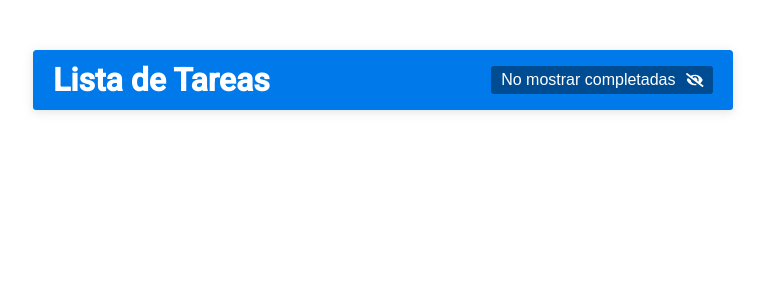
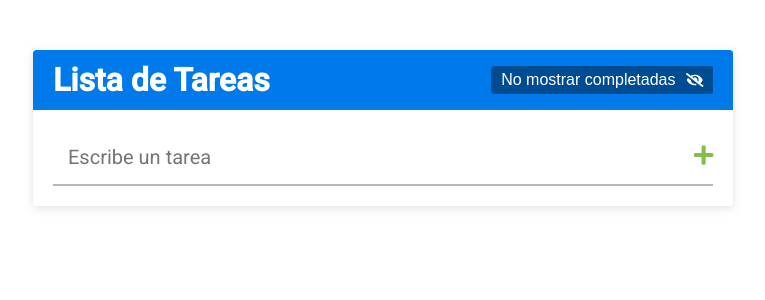
Before and after one commit to GuillermoSM5/task-list, a React (Create React App) app: page / in a window 1280 px wide. Shown: the top 300 px of the page, without its empty margins (257-1022 px from the left). Built offline with nearby package versions, Linux system fonts and the light colour scheme.

Commit message:
Se garega barra para agregar tareas y su estilo

```diff
--- a/src/App.jsx
+++ b/src/App.jsx
@@ -1,10 +1,13 @@
 import React from 'react';
 import './App.css'
 import Header from './components/Header/Header'
+import Formulario from './components/Formulario/Formulario'
+
 const App= () => {
   return (
     <div className="contenedor">
       <Header/>
+      <Formulario/>
     </div>
   );
 }
--- /dev/null
+++ b/src/components/Formulario/Formulario.css
@@ -0,0 +1,37 @@
+@import '../../App.css';
+
+.formulario-tareas {
+    display: flex;
+    justify-content: space-between;
+    align-items: center;
+    position: relative;
+    padding: 20px;
+    box-shadow: 0 2px 10px rgba(139,139,139,.25);
+}
+
+.formulario-tareas__input {
+    border: none;
+    padding: 15px;
+    width: 100%;
+    font-size: 20px;
+    font-family: 'Roboto', sans-serif;
+    border-bottom: 2px solid #b8b8b8;
+}
+.formulario-tareas__input:focus {
+    outline: none;
+    border-bottom: 2px solid var(--azul);
+}
+
+.formulario-tareas__button {
+    position: absolute;
+    bottom: 40px;
+    right: 20px;
+    border: none;
+    background: none;
+    cursor: pointer;
+}
+
+.formulario-tareas__icon-button {
+    font-size: 22px;
+    color: var(--verde);
+}
--- /dev/null
+++ b/src/components/Formulario/Formulario.jsx
@@ -0,0 +1,27 @@
+import React from 'react';
+import './Formulario.css'
+import { FontAwesomeIcon } from '@fortawesome/react-fontawesome'
+import {faPlus} from '@fortawesome/free-solid-svg-icons'
+
+const Formulario = () => {
+    const add = <FontAwesomeIcon icon={faPlus} className='formulario-tareas__icon-button'/>
+    return (
+        <form action="" className='formulario-tareas'>
+            <input
+             type="text"
+             className='formulario-tareas__input'
+             placeHolder='Escribe un tarea'
+             />
+
+            <button
+              type='submit'
+              className='formulario-tareas__button'
+            >
+            {add}
+            </button>
+
+        </form>
+     );
+}
+
+export default Formulario;
```
